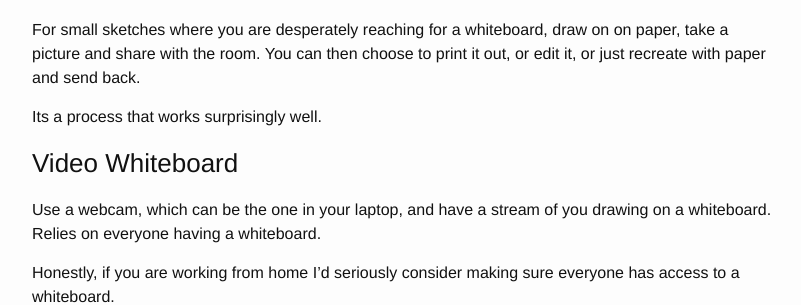
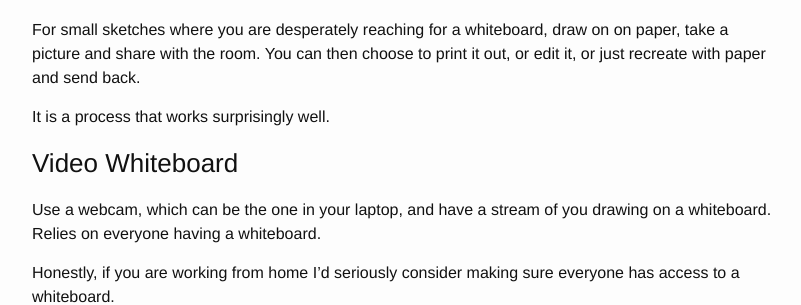
Before and after one commit to tsmarsh/blog, a Jekyll site: the page built from _posts/2016-04-25-Distributed-Development.markdown, in a window 1280 px wide and 900 px high, scrolled down 1494 px. Shown: the part 152-457 px from the top of the window, without its empty margins (238-1039 px from the left). Built offline with Jekyll 4.4.1, drawn with Linux system fonts in a browser that asks for light colours.

```diff
--- a/_includes/head.html
+++ b/_includes/head.html
@@ -7,5 +7,5 @@
     <meta name="description" content="{{ site.description }}">
 
     <link rel="stylesheet" href="{{ "/css/main.css" | prepend: site.baseurl }}">
-    <link rel="canonical" href="{{ page.url | replace:'index.html','' | prepend: site.baseurl | prepend: site.url }}">
+    <link rel="canonical" href="{{ page.url | replace:'index.html','' }}">
 </head>
--- a/_posts/2016-04-25-Distributed-Development.markdown
+++ b/_posts/2016-04-25-Distributed-Development.markdown
@@ -90,7 +90,7 @@ whiteboard, draw on on paper, take a picture and share with the room.
 You can then choose to print it out, or edit it, or just recreate with
 paper and send back.
 
-Its a process that works surprisingly well.
+It is a process that works surprisingly well.
 
 ### Video Whiteboard
 
```
